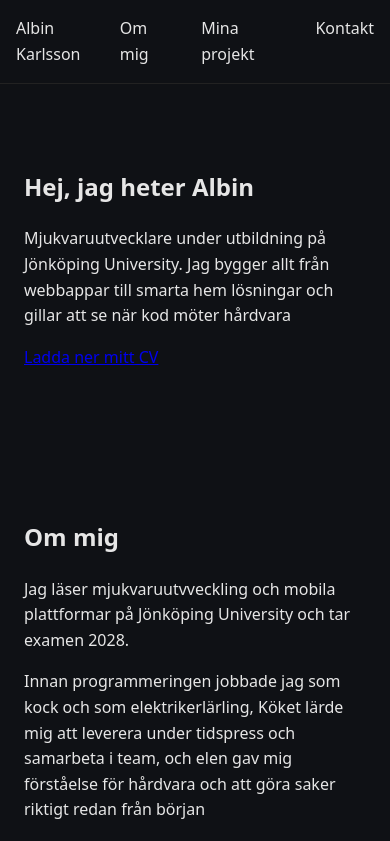
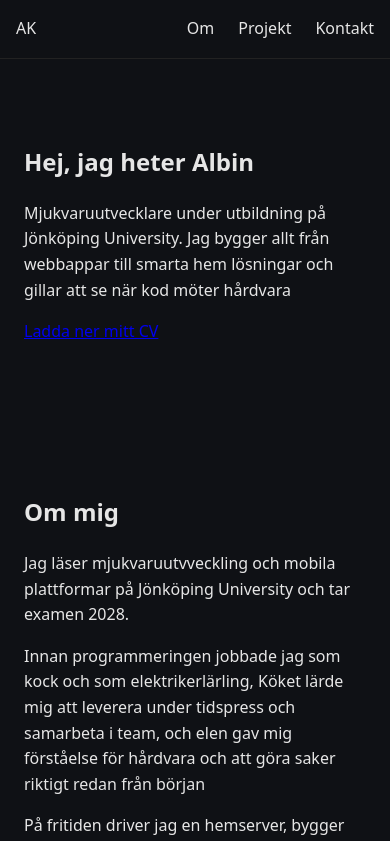
Before and after one commit to albinkarlsson1999/portfolio, a React app: page / in a window 390 px wide. Shown: the top 841 px of the page. Built offline with nearby package versions, Linux system fonts and the light colour scheme; the HTML template or start-up script is replaced by a standard one.

Commit message:
Shorter navbar buttons on mobile

```diff
--- a/src/components/Navbar.jsx
+++ b/src/components/Navbar.jsx
@@ -3,11 +3,29 @@ function Navbar() {
     const t = texts.sv.nav
     return (
         <nav id="navbar">
-            <a href="#hero">Albin Karlsson</a>
+            <a href="#hero">
+                <span className="name-long">Albin Karlsson</span>
+                <span className="name-short">AK</span>
+            </a>
+
             <ul>
-                <li><a href="#about">{t.about}</a></li>
-                <li><a href="#projects">{t.projects}</a></li>
-                <li><a href="#contact">{t.contact}</a></li>
+                <li>
+                    <a href="#about">
+                        <span className="name-long">{t.about}</span>
+                        <span className="name-short">Om</span>
+                    </a>
+                </li>
+                <li>
+                    <a href="#projects">
+                        <span className="name-long">{t.projects}</span>
+                        <span className="name-short">Projekt</span>
+                    </a>
+                </li>
+                <li>
+                    <a href="#contact">
+                        {t.contact}
+                    </a>
+                </li>
             </ul>
         </nav>)
 }
--- a/src/index.css
+++ b/src/index.css
@@ -41,3 +41,17 @@ section {
 .project-grid {
 
 }
+
+.name-short {
+  display: none;
+}
+
+@media (max-width: 600px) {
+  .name-long {
+    display: none;
+  }
+
+  .name-short {
+    display: inline;
+  }
+}
```
